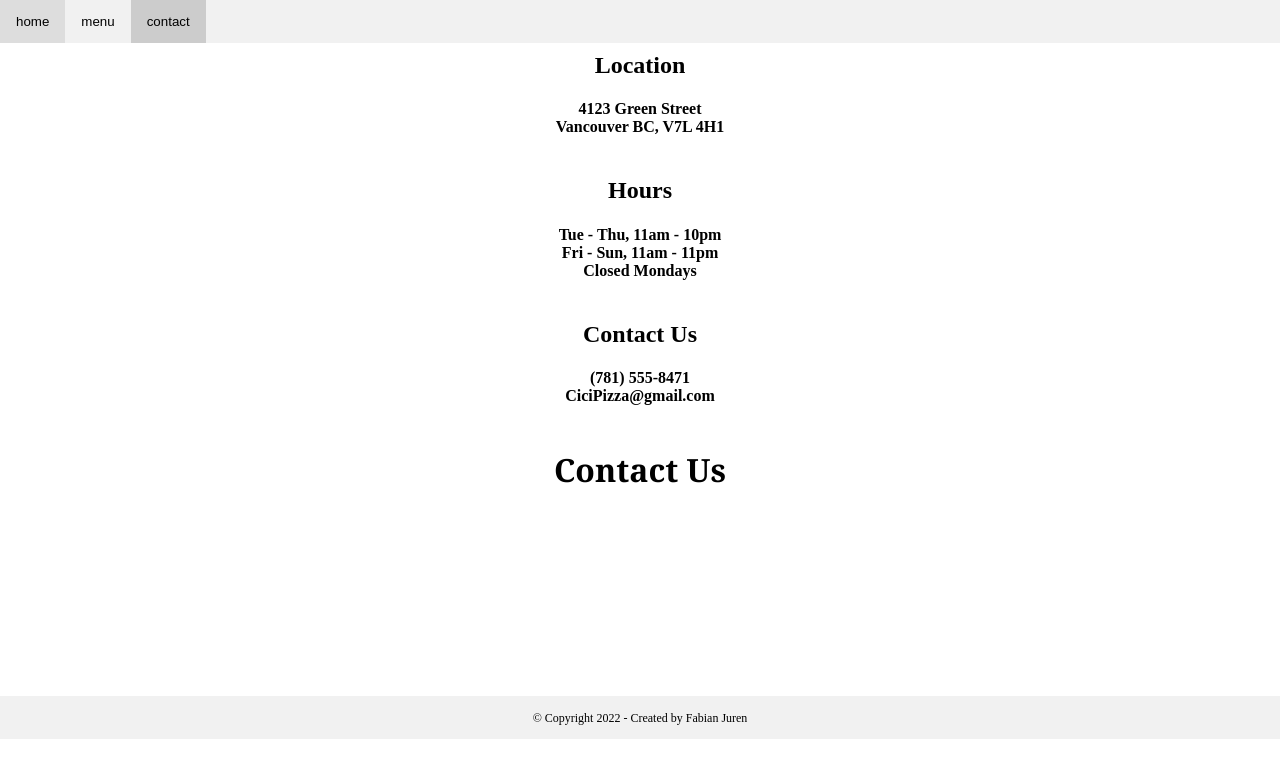
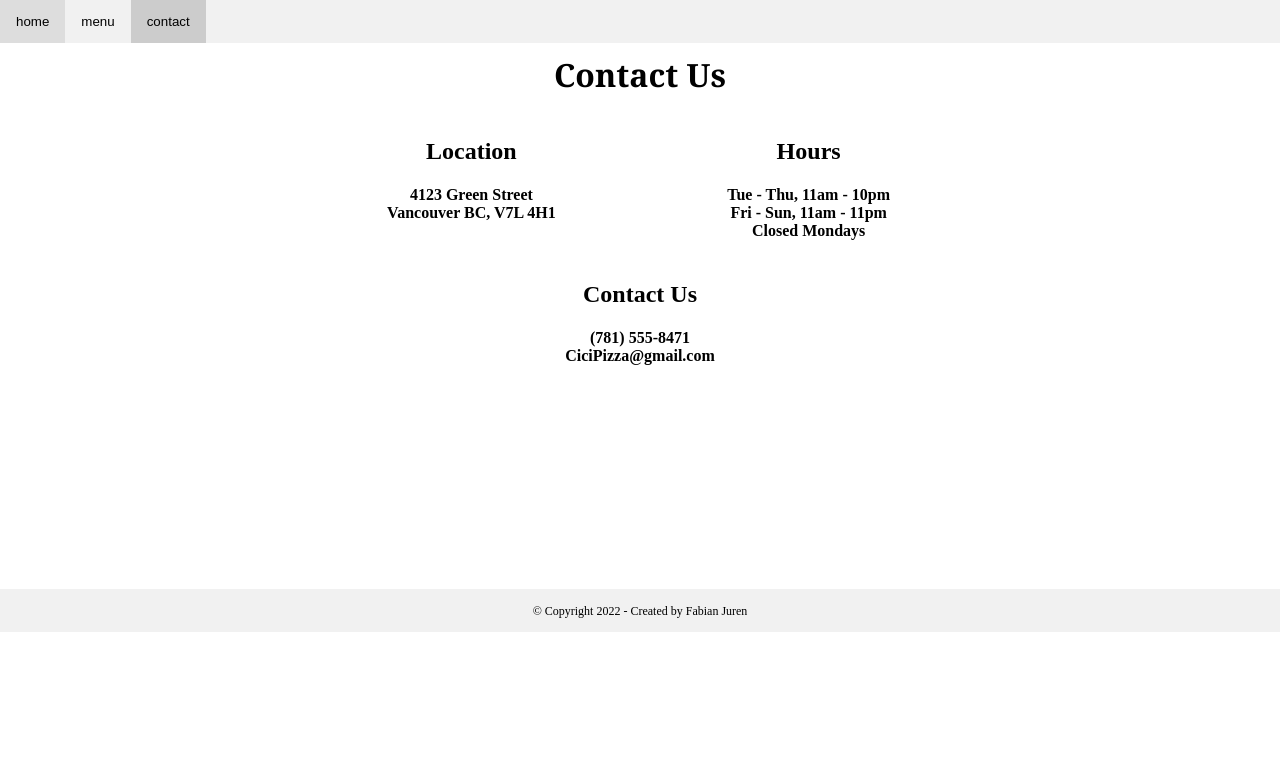
Before and after one commit to fjuren/Restaurant-demo-page, a website built with webpack: page dist/index.html in a window 1280 px wide. Both pictures are taken after a click on the button "contact". Built offline with nearby package versions, Linux system fonts and the light colour scheme.

Commit message:
Apply grid to contact us items

```diff
--- a/assets/css/contact.css
+++ b/assets/css/contact.css
@@ -2,16 +2,16 @@
     height: 50px;
 }
 
-.contactItems:nth-child(1n) {
-    /* color:blue; */
+.contactItems:nth-child(1) {
+    grid-area: a;
 }
 
-.contactItems:nth-child(2n) {
-    /* color: yellow */
+.contactItems:nth-child(2) {
+    grid-area: b;
 }
 
-.contactItems:nth-child(3n) {
-
+.contactItems:nth-child(3) {
+    grid-area: c;
 }
 
 
@@ -22,14 +22,15 @@
     }
 
     .grid-container-contact {
-        display: grid;
-        grid-template-areas: a;
+        display: inline-grid;
+        grid-template-columns: repeat(5, 1fr);
+        grid-template-rows: repeat(2, 1fr);
+        grid-template-areas: "a . b . c";
     }
-
 
 }
 
-@media screen and (max-width: 391px) {
+@media screen and (max-width: 541px) {
     #contactPage {
         padding-top: 2rem;
         padding-bottom: 6.5rem;
@@ -37,20 +38,28 @@
 
     .grid-container-contact {
         display: grid;
-        grid-template-areas: a;
+        grid-template-rows: repeat(3, 1fr);
+        grid-template-areas:
+            "a"
+            "b"
+            "c";
+    }
 
-    }
 }
 
-@media screen and (min-width: 392px) and (max-width: 1450px) {
+@media screen and (min-width: 541px) and (max-width: 1450px) {
     #contactPage {
         padding-top: 2rem;
         padding-bottom: 11.5rem;
     }
 
     .grid-container-contact {
-        display: grid;
-        grid-template-areas: a;
+        display: inline-grid;
+        grid-template-columns: repeat(3, 1fr);
+        grid-template-rows: repeat(2, 1fr);
+        grid-template-areas:
+            "a . b"
+            ". c .";
+    }
 
-    }
 }
--- a/src/pages/contact.js
+++ b/src/pages/contact.js
@@ -5,10 +5,20 @@ const pageContent = () => {
 // Location
 // Hours
 
-    const divContent = document.getElementById("contentPages");
-    const divPage = document.createElement("div");
-    divPage.id = "contactPage";
-    divPage.classList.add("tabContent");
+const divContent = document.getElementById("contentPages");
+const divPage = document.createElement("div");
+divPage.id = "contactPage";
+divPage.classList.add("tabContent");
+
+divContent.appendChild(divPage);
+
+    // menu Titles:
+    const contactUsDiv = document.createElement("div");
+    contactUsDiv.id = "contactUs"
+    const contactUsTitle = document.createElement("h1");
+    contactUsTitle.textContent = "Contact Us"
+    contactUsDiv.appendChild(contactUsTitle);
+    divPage.appendChild(contactUsDiv);
 
     // build menu where each section has an image (divCoverMenu), image title, and menu
     // items below. Parent div for all menu items
@@ -18,7 +28,6 @@ const pageContent = () => {
 
 
     //  Contact us details fall below this div
-    divContent.appendChild(divPage);
     divPage.appendChild(divCoverContact);
 
     // Location
@@ -61,14 +70,6 @@ const pageContent = () => {
     contactDiv.appendChild(contactTitle);
     contactDiv.appendChild(contactInfo);
 
-    // menu Titles:
-    const contactUsDiv = document.createElement("div");
-    divPage.appendChild(contactUsDiv);
-    contactUsDiv.id = "contactUs"
-    const contactUsTitle = document.createElement("h1");
-    contactUsTitle.textContent = "Contact Us"
-    contactUsDiv.appendChild(contactUsTitle);
-
     return divContent;
 };
 
```
Also changed, not shown: dist/main.js.
